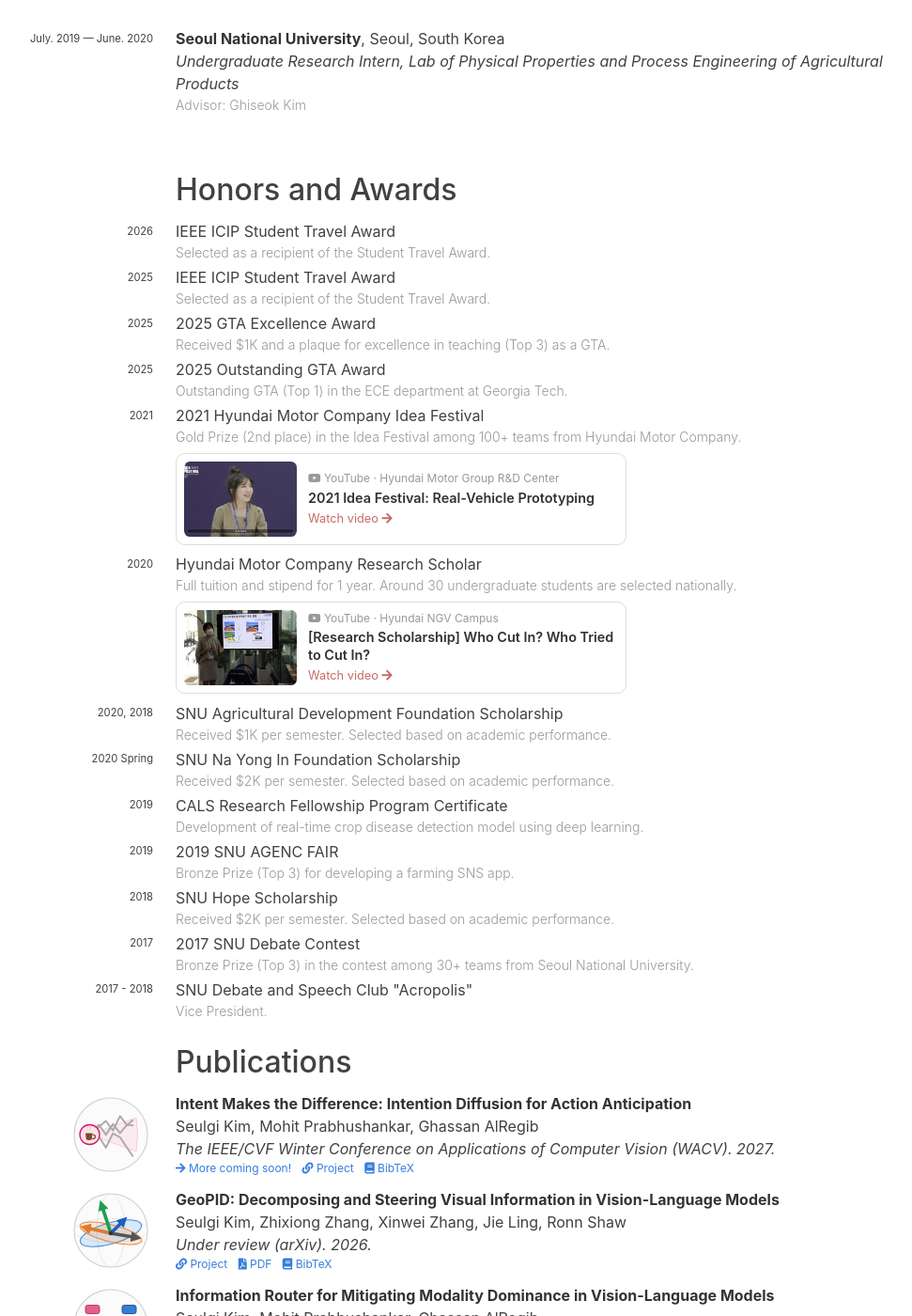
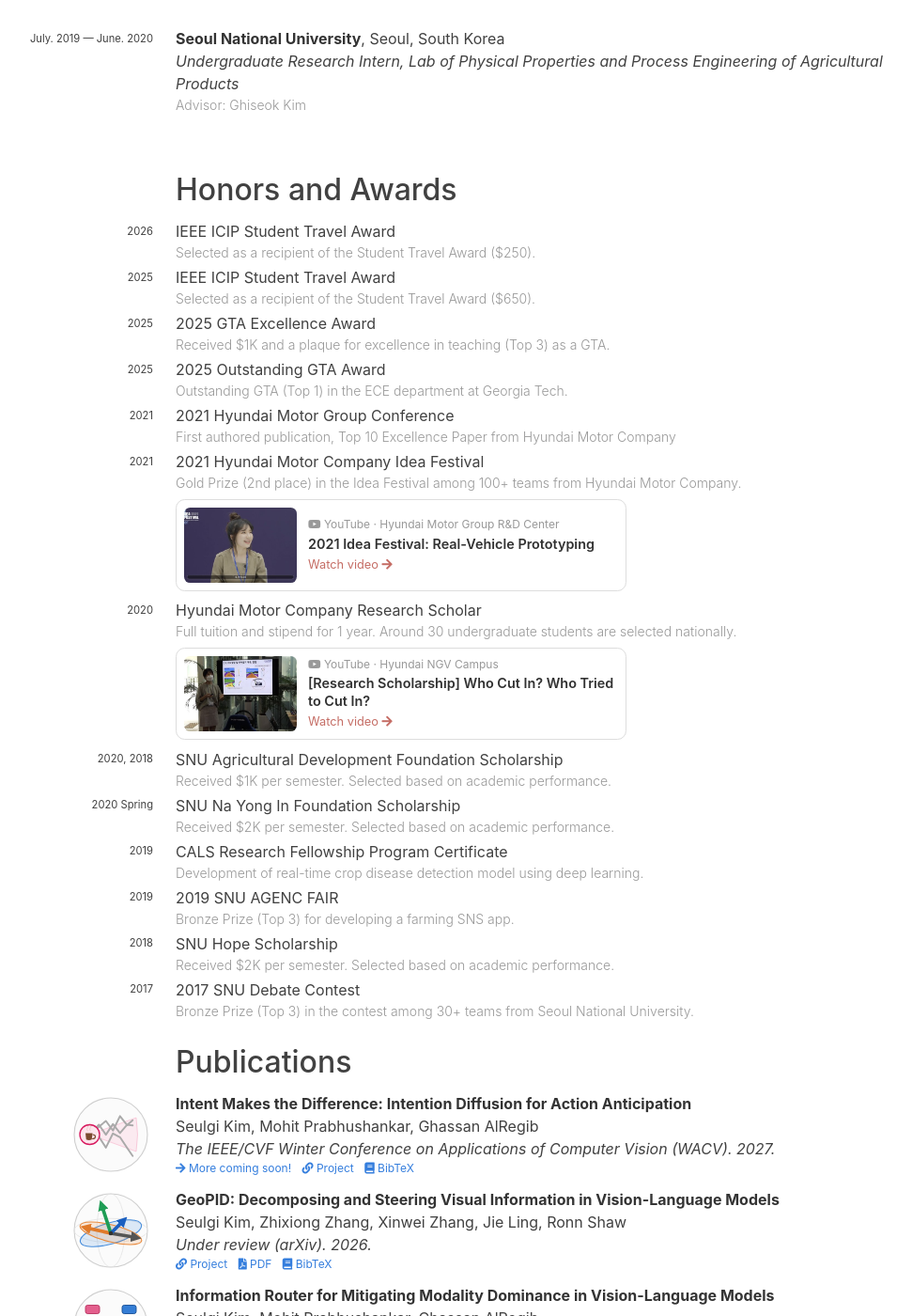
Before and after one commit to skvictoria/skvictoria.github.io, a Jekyll site: the page built from cv.md, in a window 1280 px wide and 1400 px high, scrolled down 1562 px. Shown: the whole window at 94% size, without its empty margins (145-1116 px from the left). Built offline with Jekyll 4.4.1, drawn with Linux system fonts in a browser that asks for light colours; nearby versions of some CDN libraries; some web fonts are replaced.

Commit message:
Update award descriptions and add new award
Updated descriptions for IEEE ICIP Student Travel Awards and added a new award for the 2021 Hyundai Motor Group Conference.

```diff
--- a/_data/awards.yaml
+++ b/_data/awards.yaml
@@ -1,9 +1,9 @@
 - name: IEEE ICIP Student Travel Award
-  description: "Selected as a recipient of the Student Travel Award."
+  description: "Selected as a recipient of the Student Travel Award ($250)."
   year: "2026"
 
 - name: IEEE ICIP Student Travel Award
-  description: "Selected as a recipient of the Student Travel Award."
+  description: "Selected as a recipient of the Student Travel Award ($650)."
   year: "2025"
 
 - name: 2025 GTA Excellence Award
@@ -13,6 +13,10 @@
 - name: 2025 Outstanding GTA Award
   description: "Outstanding GTA (Top 1) in the ECE department at Georgia Tech."
   year: "2025"
+
+- name: 2021 Hyundai Motor Group Conference
+  description: "First authored publication, Top 10 Excellence Paper from Hyundai Motor Company"
+  year: "2021"
 
 - name: 2021 Hyundai Motor Company Idea Festival
   description: "Gold Prize (2nd place) in the Idea Festival among 100+ teams from Hyundai Motor Company."
@@ -57,7 +61,3 @@
 - name: 2017 SNU Debate Contest
   description: "Bronze Prize (Top 3) in the contest among 30+ teams from Seoul National University."
   year: "2017"
-
-- name: SNU Debate and Speech Club "Acropolis"
-  description: "Vice President."
-  year: "2017 - 2018"
```
